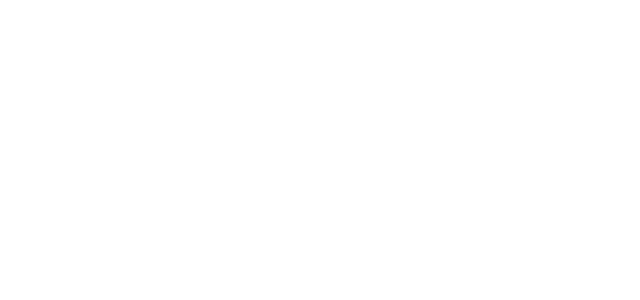
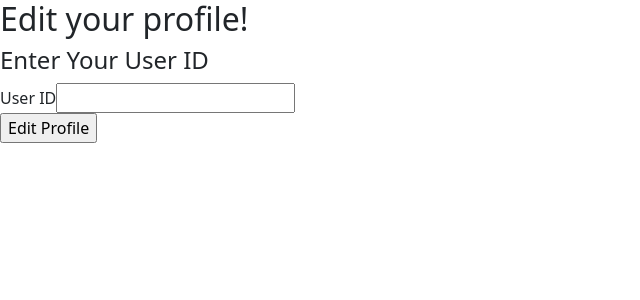
Before and after one commit to TCS-19-7-21-CapstoneGroup17/capstone, an Angular app in the folder Frontend/GroceryStore/: page /editProfile in a window 1280 px wide. Before the commit this address led to /. Shown: the top 300 px of the page, without its empty margins (0-640 px from the left). Built offline with nearby package versions, Linux system fonts and the light colour scheme.

Commit message:
edit profile is now working

```diff
--- a/Frontend/GroceryStore/src/app/app-routing.module.ts
+++ b/Frontend/GroceryStore/src/app/app-routing.module.ts
@@ -2,12 +2,14 @@
 import { RouterModule, Routes } from '@angular/router';
 import { EmployeeComponent } from './employee/employee.component';
 import { SignInComponent } from './employee/sign-in/sign-in.component';
+import { EditProfileComponent } from './user/edit-profile/edit-profile.component';
 import { OrderStatusComponent } from './user/order-status/order-status.component';
 
 const routes: Routes = [
   {path:"dashboard/:empId",component:EmployeeComponent},
   {path:"employeeSignin", component:SignInComponent},
   {path:"userOrderStatus", component:OrderStatusComponent},
+  {path:"editProfile", component:EditProfileComponent},
   //should be set to home or index page
   {path:"", redirectTo:"employeeSignin",pathMatch:"prefix"}
 ];
--- a/Frontend/GroceryStore/src/app/employee/user.service.ts
+++ b/Frontend/GroceryStore/src/app/employee/user.service.ts
@@ -177,4 +177,12 @@
     return this.http.post("http://localhost:9090/api/user/orderStatus/", userId);
   }
 
+  pullUserInfo(userId:number):Observable<any> {
+    return this.http.post("http://localhost:9090/api/user/editProfile", userId);
+  }
+
+  updateUserInfo(profileInfo:any):Observable<any> {
+    return this.http.put("http://localhost:9090/api/user/editProfile/update", profileInfo, {responseType:'text'})
+  }
+
 }
--- a/Frontend/GroceryStore/src/app/user/edit-profile/edit-profile.component.html
+++ b/Frontend/GroceryStore/src/app/user/edit-profile/edit-profile.component.html
@@ -1,32 +1,27 @@
 <div>
     <h2>Edit your profile!</h2>
-    <form>
+    <h4>Enter Your User ID</h4>
+    <form [formGroup]="userIDref" (ngSubmit)="submitUserId()">
+        <label>User ID</label>
+        <input type="text" formControlName="userId"/><br/>
+        <input type="submit" value="Edit Profile"/>
+    </form>
+
+    <form *ngIf="showProfileFlag" [formGroup]="editProfileRef" (ngSubmit)="editInformation()">
         <label>First Name </label>
-        <input type="text" name="firstname"/><br/>
-        <input type="submit" value="Update First Name"/><br/>
-
+        <input type="text" formControlName="firstnameRef" placeholder={{firstname}}/><br/>
         <label>Last Name </label>
-        <input type="text" name="lastname"/><br/>
-        <input type="submit" value="Update Last Name"/><br/>
-
+        <input type="text" formControlName="lastnameRef" placeholder={{lastname}}/><br/>
         <label>Email </label>
-        <input type="text" name="emailId"/><br/>
-        <input type="submit" value="Update Email"/><br/>
-
+        <input type="text" formControlName="emailIdRef" placeholder={{emailId}}/><br/>
         <label>Password </label>
-        <input type="text" name="password"/><br/>
-        <input type="submit" value="Update Password"/><br/>
-
+        <input type="text" formControlName="passwordRef" placeholder={{password}}/><br/>
         <label>Date of Birth </label>
-        <input type="text" name="dob"/><br/>
-        <input type="submit" value="Update Date of Birth"/><br/>
-
+        <input type="text" formControlName="dobRef" placeholder={{dob}}/><br/>
         <label>Phone Number </label>
-        <input type="text" name="phone"/><br/>
-        <input type="submit" value="Update Phone Number"/><br/>
-
+        <input type="text" formControlName="phoneRef" placeholder={{phone}}/><br/>
         <label>Address </label>
-        <input type="text" name="address"/><br/>
-        <input type="submit" value="Update Address"/>
+        <input type="text" formControlName="addressRef" placeholder={{address}}/><br/>
+        <input type="submit" value="Update Information"/>
     </form>
 </div>
--- a/Frontend/GroceryStore/src/app/user/edit-profile/edit-profile.component.ts
+++ b/Frontend/GroceryStore/src/app/user/edit-profile/edit-profile.component.ts
@@ -1,4 +1,7 @@
 import { Component, OnInit } from '@angular/core';
+import { FormControl, FormGroup } from '@angular/forms';
+import { UserService } from 'src/app/employee/user.service';
+import { User } from '../user';
 
 @Component({
   selector: 'app-edit-profile',
@@ -7,9 +10,67 @@
 })
 export class EditProfileComponent implements OnInit {
 
-  constructor() { }
+  constructor(public user_service:UserService) { }
+
+  _id:Number = -1;
+  firstname:String = "";
+  lastname:String = "";
+  emailId:String = "";
+  password:String = "";
+  dob:String = "";
+  phone:Number = -1;
+  address:String = "";
+
+  userIDref = new FormGroup({
+    userId:new FormControl(),
+  })
+
+  editProfileRef = new FormGroup({
+    firstnameRef:new FormControl(),
+    lastnameRef:new FormControl(),
+    emailIdRef:new FormControl(),
+    passwordRef:new FormControl(),
+    dobRef:new FormControl(),
+    phoneRef:new FormControl(),
+    addressRef:new FormControl()
+  })
+
+  showProfileFlag:boolean = false;
 
   ngOnInit(): void {
   }
 
+  submitUserId() {
+    let userId = this.userIDref.value;
+    this.user_service.pullUserInfo(userId).
+    subscribe(result => {
+      let userInfo:User = result;
+      console.log(result);
+      this._id = userInfo._id
+      this.firstname = userInfo.firstname
+      this.lastname = userInfo.lastname
+      this.emailId = userInfo.emailId
+      this.password = userInfo.password
+      this.dob = userInfo.dob
+      this.phone = userInfo.phone
+      this.address = userInfo.address
+    },
+    error => console.log(error));
+  this.showProfileFlag = true;
+  }
+
+  editInformation() {
+    let newInfo = this.editProfileRef.value;
+    let userId = this.userIDref.value;
+    let completeInfo = {...userId , ...newInfo};
+    console.log(completeInfo);
+    // let jsonVer = JSON.stringify(completeInfo);
+    // console.log(jsonVer);
+    this.user_service.updateUserInfo(completeInfo).
+    subscribe(result => console.log(result),
+    error => console.log(error));
+
+    console.log("done");
+  }
+
 }
--- a/Frontend/GroceryStore/src/app/user/order-status/order-status.component.ts
+++ b/Frontend/GroceryStore/src/app/user/order-status/order-status.component.ts
@@ -11,7 +11,7 @@
 export class OrderStatusComponent implements OnInit {
 
   userIDform = new FormGroup({
-  userId:new FormControl(),
+    userId:new FormControl(),
   });
   orderHistoryArray = [];
   tableContent = "";
--- /dev/null
+++ b/Frontend/GroceryStore/src/app/user/user.ts
@@ -0,0 +1,10 @@
+export interface User {
+    _id:Number,
+    firstname:String,
+    lastname:String,
+    emailId:String,
+    password:String,
+    dob:String,
+    phone:Number,
+    address:String,
+}
```
Also changed, not shown: 2 other files (tests, documents, lock files or other folders).
